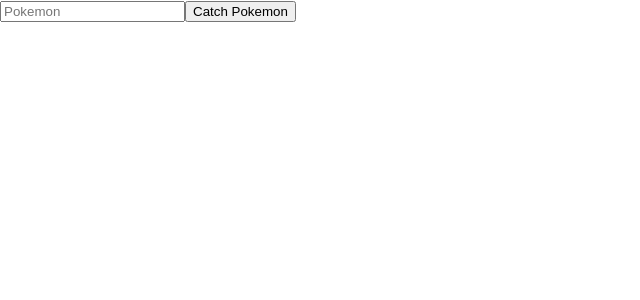
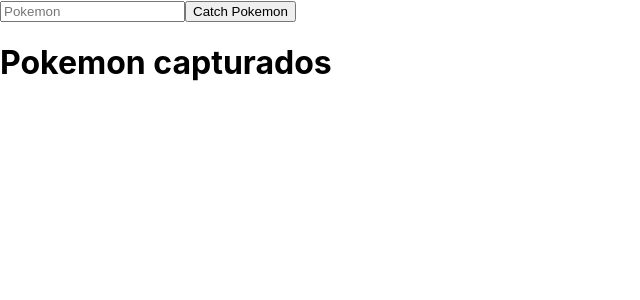
Before and after one commit to MarcoMecenasFilho/safaripokemon, a React (Create React App) app in the folder client/: page / in a window 1280 px wide. Shown: the top 300 px of the page, without its empty margins (0-640 px from the left). Built offline with nearby package versions, Linux system fonts and the light colour scheme.

Commit message:
implementa pokemonCarde, onde  e mostrado pokemon capturados

```diff
--- /dev/null
+++ b/client/src/components/PokemonCard.jsx
@@ -0,0 +1,25 @@
+import React,  {  useContext } from 'react';
+import  AppContext from '../context/AppContext'
+
+export default function PokemonCard() {
+  const {
+    capturedPokemon,
+  } = useContext(AppContext)
+  return (
+    <div className='div-catch'>
+      <h1>Pokemon capturados</h1>
+      <div className='catchPokemon'>
+      {capturedPokemon.map((infos, index) => (
+        <div key={index} className='cardPokemon'>
+          <h1>{infos.name}</h1>
+          <h3>{infos.id}</h3>
+          <img src={infos.image} alt='pokemonImage'/>
+        </div>
+      ))
+
+      }
+      </div>
+
+    </div>
+  )
+}
--- a/client/src/pages/Pokedex.jsx
+++ b/client/src/pages/Pokedex.jsx
@@ -1,5 +1,6 @@
 import React from 'react';
 import SearchBar from '../components/SearchBar';
+import PokemonCard from '../components/PokemonCard';
 
 export default function Pokedex() {
 
@@ -8,6 +9,7 @@ export default function Pokedex() {
   return (
     <div className='main-div'>
     < SearchBar />
+    <PokemonCard />
   </div>
   )
 }
```
